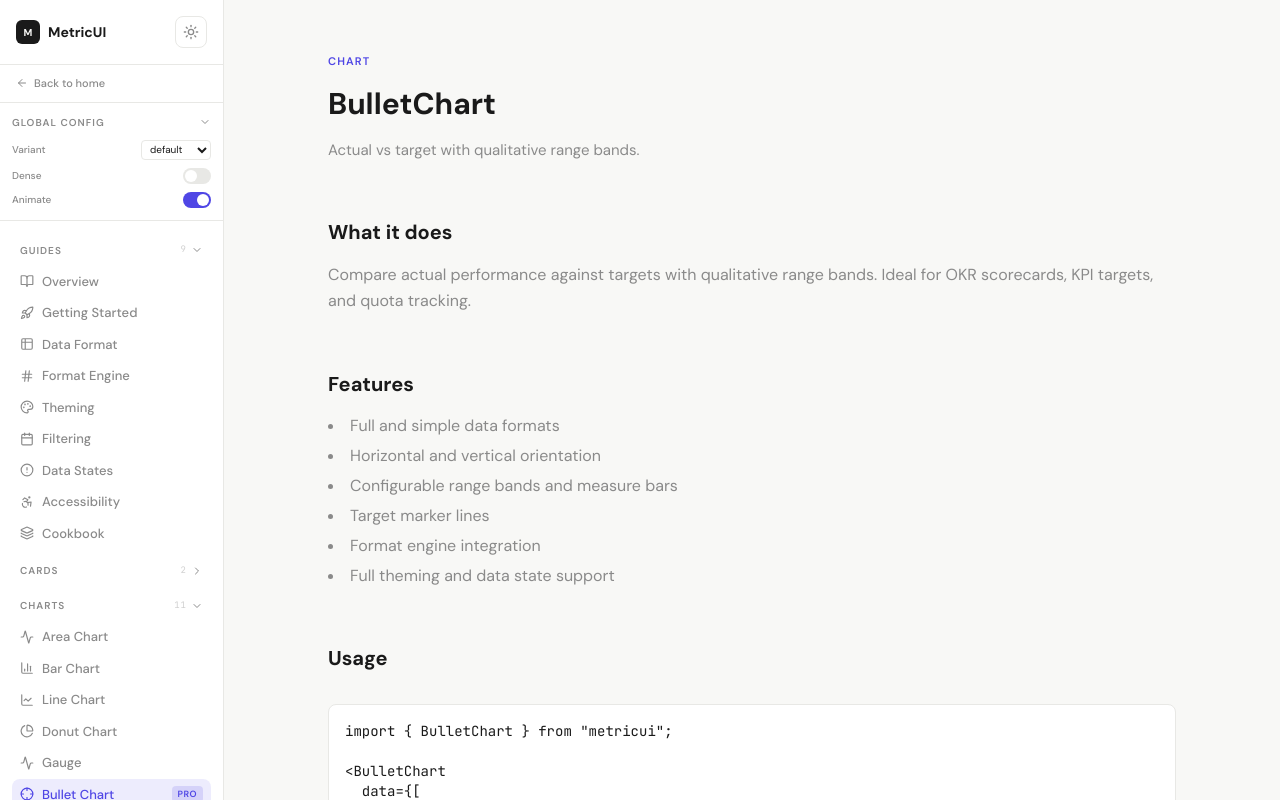
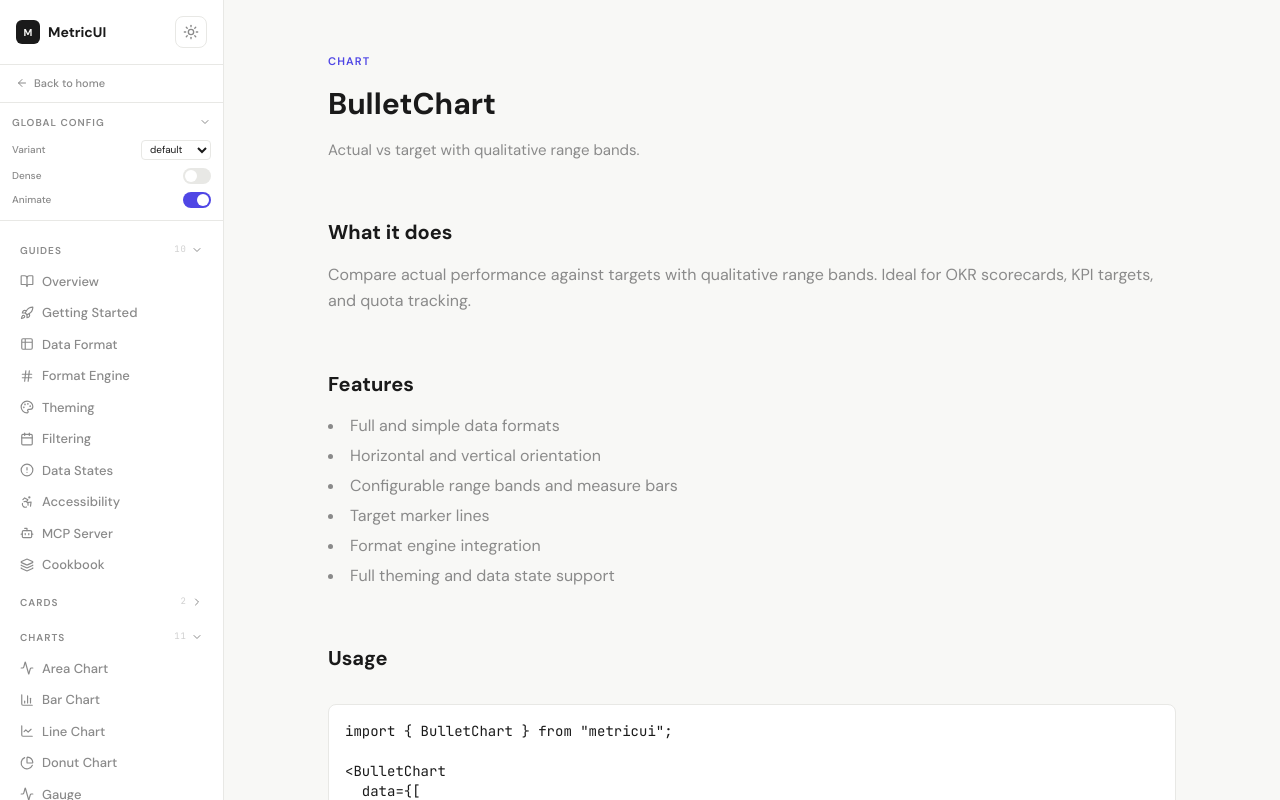
Before and after one commit to mpmcgowen/metricui, a Next.js app: page /docs/bullet-chart in a window 1280 px wide. Shown: the top 800 px of the page. Built offline with nearby package versions, Linux system fonts and the light colour scheme.

Commit message:
Add MCP Server to docs sidebar navigation
Co-Authored-By: Claude Opus 4.6 (1M context) <noreply@anthropic.com>

```diff
--- a/src/app/docs/layout.tsx
+++ b/src/app/docs/layout.tsx
@@ -43,6 +43,7 @@ import {
   Tag,
   TrendingUp,
   Tags,
+  Bot,
 } from "lucide-react";
 
 interface NavItem {
@@ -65,6 +66,7 @@ const nav: { label: string; items: NavItem[] }[] = [
       { title: "Filtering", href: "/docs/guides/filtering", icon: Calendar },
       { title: "Data States", href: "/docs/guides/data-states", icon: AlertCircle },
       { title: "Accessibility", href: "/docs/guides/accessibility", icon: Accessibility },
+      { title: "MCP Server", href: "/docs/guides/mcp-server", icon: Bot },
       { title: "Cookbook", href: "/docs/guides/cookbook", icon: Layers },
     ],
   },
```
